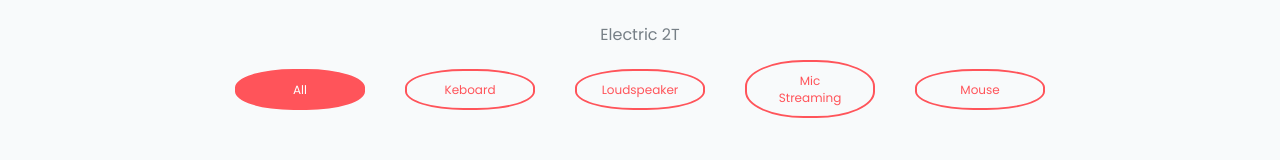
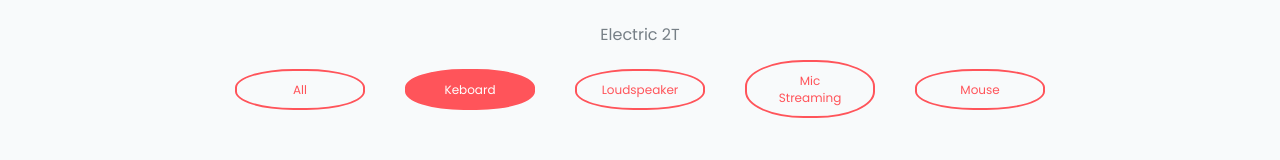
Before and after one commit to nhatphat112/htcnw-nhom16, a plain HTML site: page product.html in a window 1280 px wide. Both pictures are taken after a click on the button "Keboard". Shown: the part 276-436 px from the top of the page. Drawn offline with nearby package versions, Linux system fonts and the light colour scheme.

Commit message:
add product.js

```diff
--- /dev/null
+++ b/assets/js/product.js
@@ -0,0 +1,69 @@
+// var imgList = document.querySelectorAll('img')
+// var explore = document.querySelector('.explore-content')
+// var btnList = document.querySelectorAll('button')
+
+// var arr = []
+// imgList.forEach(item=>{
+// 	arr.push({
+// 		src: item.src,
+// 		type: item.getAttribute('type')
+// 	})
+// })
+
+// btnList.forEach(btn=>{
+// 	btn.addEventListener('click',e=>{
+// 		let type = e.currentTarget.getAttribute('type')
+// 		let filterData = arr.filter(food=>{
+// 			return food.type == type
+// 		})
+
+// 		render(filterData)
+// 	})
+// })
+
+// function render(list){
+// 	explore.innerHTML = ''
+// 	list.forEach(item=>{
+// 		let imgElement = document.createElement('img')
+// 		imgElement.src = item.src
+// 		imgElement.setAttribute('type', item.type)
+//         let divElement = document.createElement('div')
+//         let div1Element = document.createElement('div')
+//         let div2Element = document.createElement('div')
+//         let div3Element = document.createElement('div')
+//         divElement.classList.add('.single-explore-img')
+//         div1Element.classList.add('.single-explore-item')
+//         div2Element.classList.add('.col-md-4')
+//         div3Element.classList.add('.row')
+
+//         divElement.append(imgElement)
+//         div1Element.append(divElement)
+//         div2Element.append(div1Element)
+//         div3Element.append(div2Element)
+// 		explore.append(div3Element)
+// 	})
+// }
+var imgList = document.querySelectorAll('#product')
+var explore = document.querySelector('.explore-content')
+var btnList = document.querySelectorAll('button')
+function activeButton(btnActive){
+    btnList.forEach(btn=>{
+        btn.classList.remove('active')
+    })
+    btnActive.classList.add('active')
+}
+
+btnList.forEach(btn=>{
+    btn.addEventListener('click', e=>{
+        activeButton(e.currentTarget)
+        let type = e.currentTarget.getAttribute('type')
+        imgList.forEach(img=>{
+            let foodType = img.getAttribute('type')
+            if(type == 'all' || foodType == type){
+                img.classList.remove('hide')
+            }else{
+                img.classList.add('hide')
+            }
+        })
+    })
+})
```
Also changed, not shown: assets/css/user-information.css (+8 -0 lines), blog.html (+3 -3 lines).
